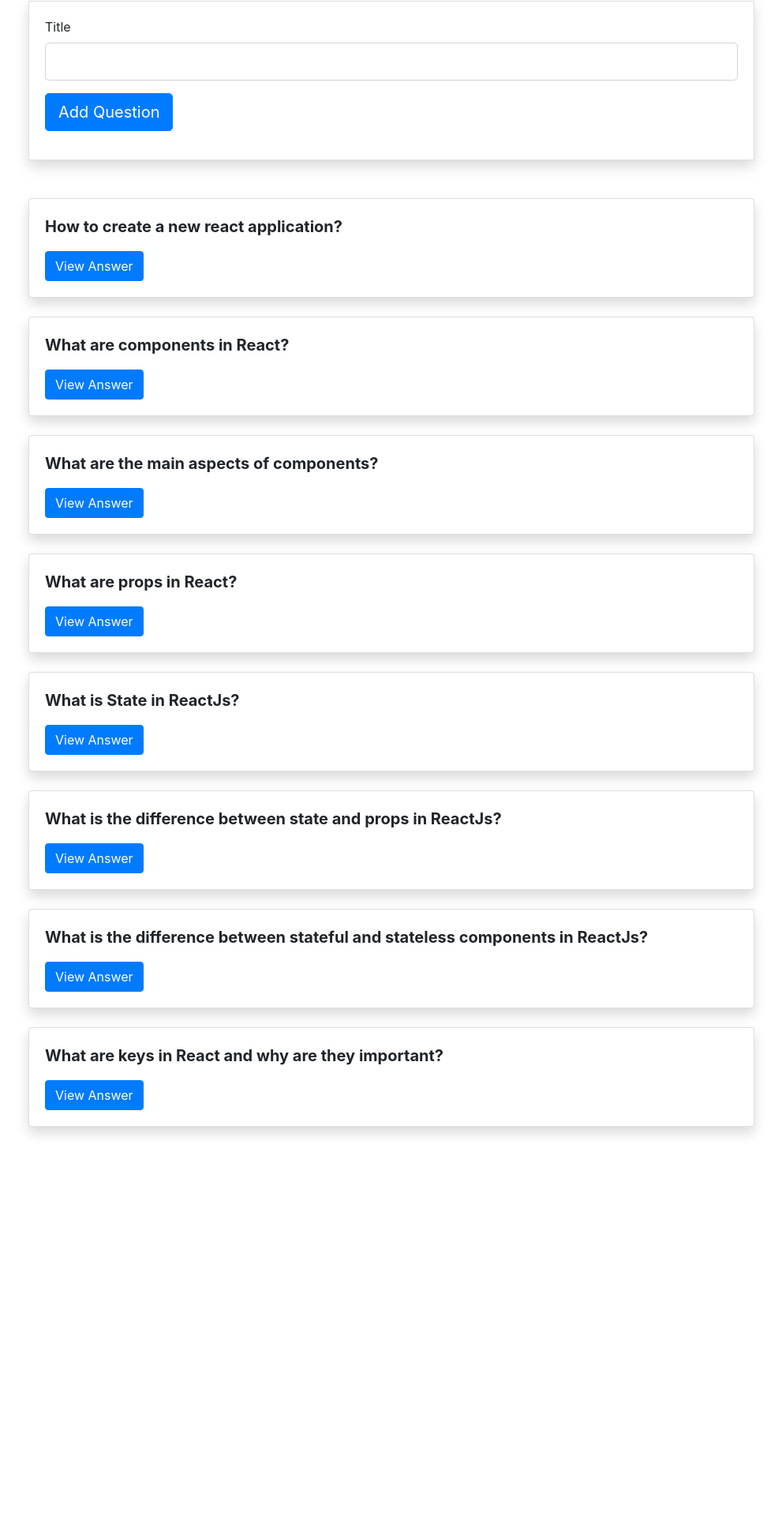
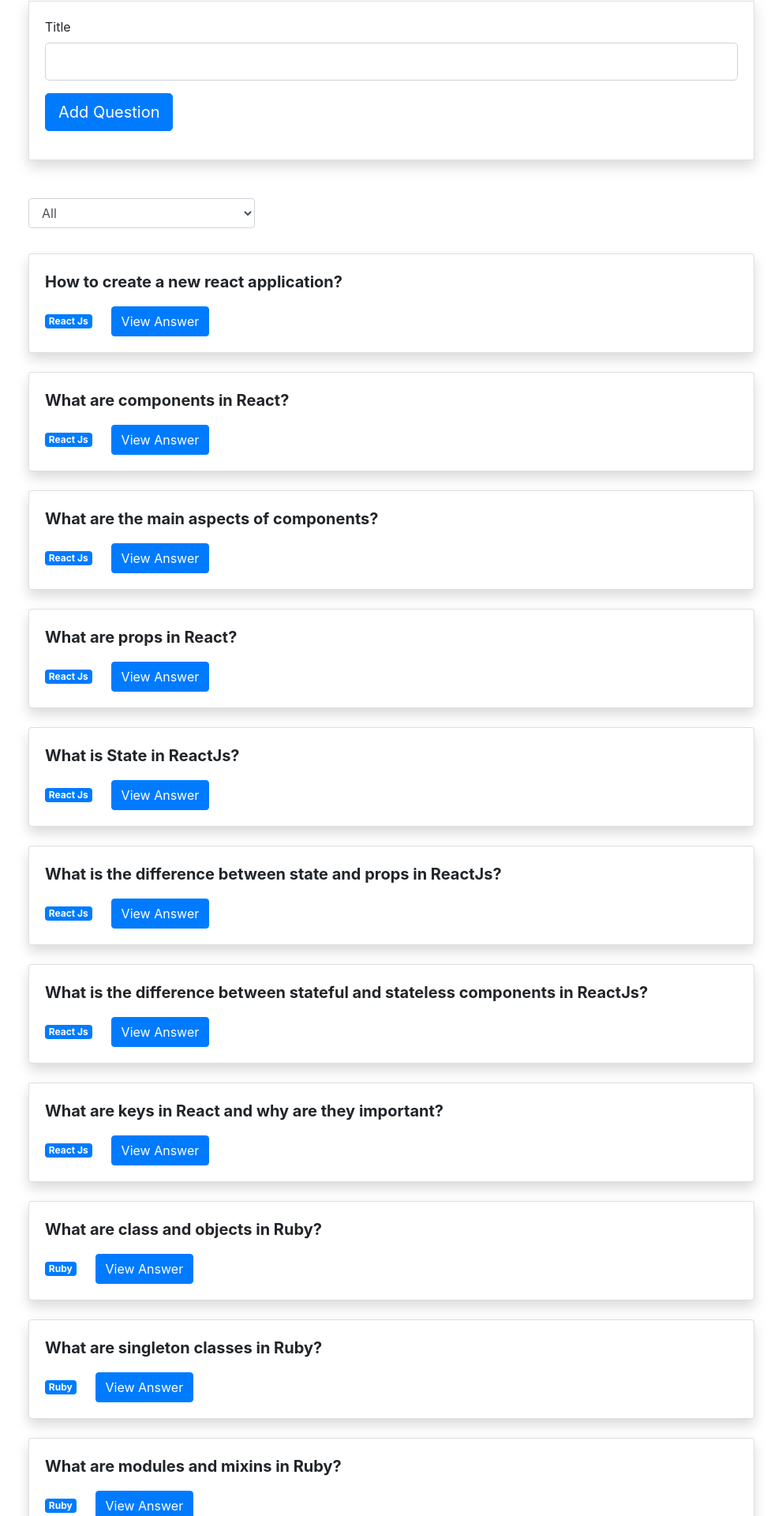
Before and after one commit to RaviSys/react-qa-app, a React (Create React App) app: page / in a window 1280 px wide. Shown: the part 175-2095 px from the top of the page at 79% size, without its empty margins (144-1135 px from the left). Before the commit the page ends 1626 px from the top, so only its background shows below. Built offline with nearby package versions, Linux system fonts and the light colour scheme.

Commit message:
added category for questions

```diff
--- a/src/App.js
+++ b/src/App.js
@@ -7,35 +7,58 @@ import NewQuestion from './components/questions/NewQuestion/NewQuestion';
 const DUMMY_QUESTIONS = [
   {
     id: 'q1',
-    title: 'How to create a new react application?'
+    title: 'How to create a new react application?',
+    category: 'React Js'
   },
   {
     id: 'q2',
-    title: 'What are components in React?'
+    title: 'What are components in React?',
+    category: 'React Js'
   },
   {
     id: 'q3',
-    title: 'What are the main aspects of components?'
+    title: 'What are the main aspects of components?',
+    category: 'React Js'
   },
   {
     id: 'q4',
-    title: 'What are props in React?'
+    title: 'What are props in React?',
+    category: 'React Js'
   },
   {
     id: 'q5',
-    title: 'What is State in ReactJs?'
+    title: 'What is State in ReactJs?',
+    category: 'React Js'
   },
   {
     id: 'q6',
-    title: 'What is the difference between state and props in ReactJs?'
+    title: 'What is the difference between state and props in ReactJs?',
+    category: 'React Js'
   },
   {
     id: 'q7',
-    title: 'What is the difference between stateful and stateless components in ReactJs?'
+    title: 'What is the difference between stateful and stateless components in ReactJs?',
+    category: 'React Js'
   },
   {
     id: 'q8',
-    title: 'What are keys in React and why are they important?'
+    title: 'What are keys in React and why are they important?',
+    category: 'React Js'
+  },
+  {
+    id: 'q9',
+    title: 'What are class and objects in Ruby?',
+    category: 'Ruby'
+  },
+  {
+    id: 'q10',
+    title: 'What are singleton classes in Ruby?',
+    category: 'Ruby'
+  },
+  {
+    id: 'q11',
+    title: 'What are modules and mixins in Ruby?',
+    category: 'Ruby'
   }
 ];
 function App() {
--- /dev/null
+++ b/src/components/questions/Filters/QuestionFilter.js
@@ -0,0 +1,24 @@
+const QuestionFilter = (props) => {
+
+  const dropdownChangeHandler = (event) => {
+    props.onChangeSelected(event.target.value);
+  }
+
+  return (
+    <div>
+      <div className="row">
+        <div className="col-md-4">
+          <div className="form-group">
+            <select className="form-control" selected={props.selected} onChange={dropdownChangeHandler}>
+              <option value="all">All</option>
+              <option value="React Js">React Js</option>
+              <option value="Ruby">Ruby</option>
+            </select>
+          </div>
+        </div>
+      </div>
+    </div>
+  )
+}
+
+export default QuestionFilter;
--- a/src/components/questions/QuestionItem.js
+++ b/src/components/questions/QuestionItem.js
@@ -8,6 +8,7 @@ function QuestionItem(props) {
     <div className="card shadow rounded mb-4 mt-3">
       <div className="card-body">
         <p className="lead font-weight-bold">{props.title}</p>
+        <span className="badge badge-primary mr-4">{props.category}</span>
         <button onClick={displayQuestionTitle} className="btn btn-primary"> View Answer</button>
       </div>
     </div>
--- a/src/components/questions/Questions.js
+++ b/src/components/questions/Questions.js
@@ -1,12 +1,31 @@
+import React, { useState } from 'react';
 import QuestionItem from './QuestionItem';
+import QuestionFilter from './Filters/QuestionFilter';
 
 function Questions(props) {
+
+  const [filteredCategory, setFilteredCategory] = useState('all');
+
+  const filterChangeHandler = (selectedCategory) => {
+    setFilteredCategory(selectedCategory)
+  }
+
+  const filteredQuestions = props.items.filter((question) => {
+    if (filteredCategory === "all") {
+      return question;
+    } else {
+      return question.category === filteredCategory;
+    }
+  })
+
   return (
     <div>
-      {props.items.map((question) => (
+      <QuestionFilter selected={filteredCategory} onChangeSelected={filterChangeHandler}/>
+      {filteredQuestions.map((question) => (
         <QuestionItem
           key={question.id}
-          title={question.title} />
+          title={question.title}
+          category={question.category} />
       ))}
     </div>
   )
```
